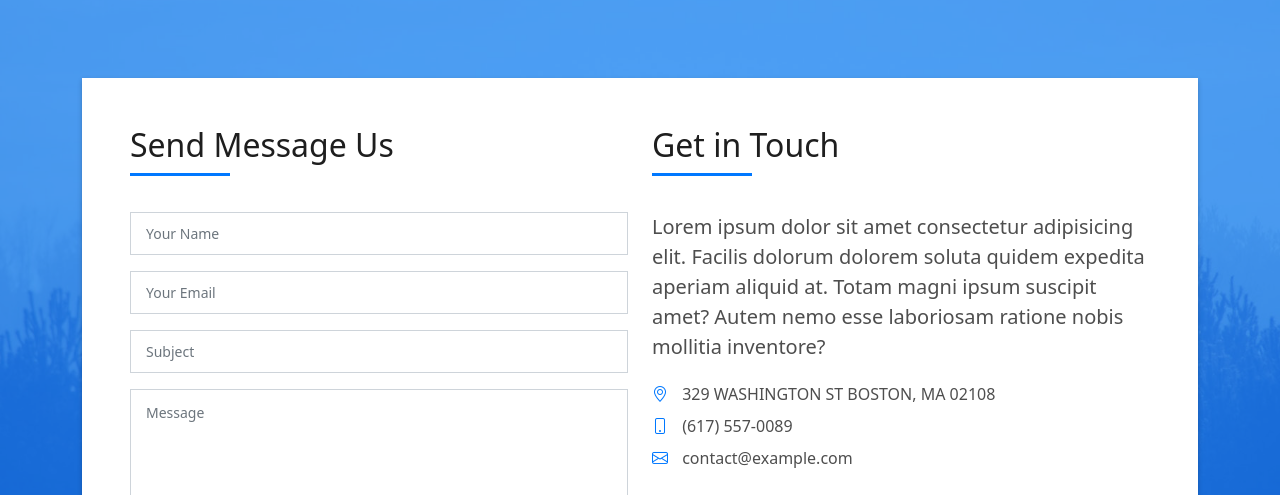
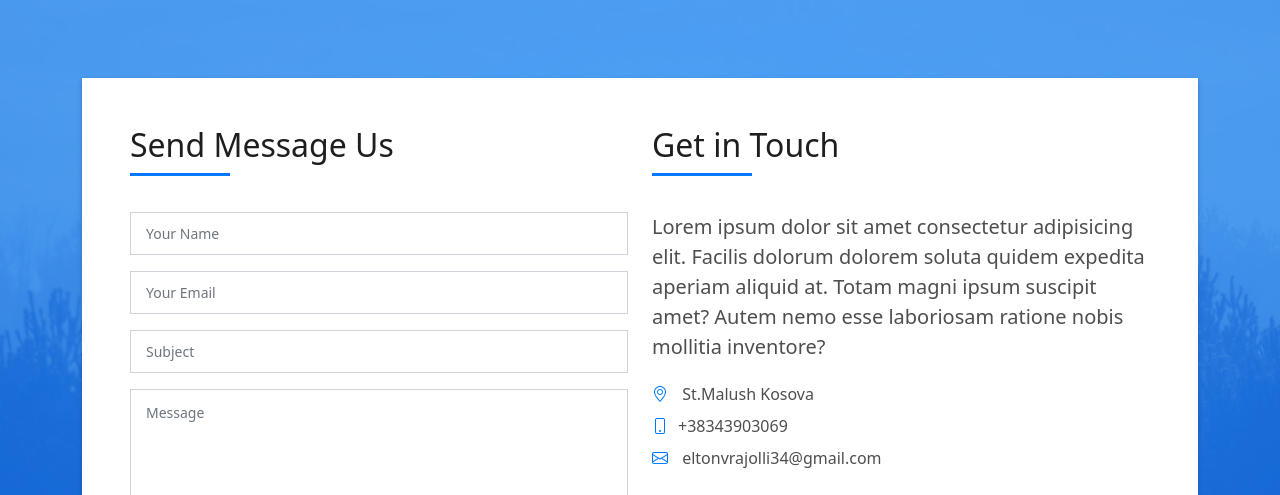
Before and after one commit to Tranzicioni/CV, a plain HTML site: page index.html in a window 1280 px wide. Shown: the part 2056-2551 px from the top of the page. Drawn offline with Linux system fonts and the light colour scheme.

Commit message:
Update index.html

```diff
--- a/index.html
+++ b/index.html
@@ -257,9 +257,9 @@
                         mollitia inventore?
                       </p>
                       <ul class="list-ico">
-                        <li><span class="bi bi-geo-alt"></span> 329 WASHINGTON ST BOSTON, MA 02108</li>
-                        <li><span class="bi bi-phone"></span> (617) 557-0089</li>
-                        <li><span class="bi bi-envelope"></span> contact@example.com</li>
+                        <li><span class="bi bi-geo-alt"></span> St.Malush Kosova</li>
+                        <li><span class="bi bi-phone"></span>+38343903069</li>
+                        <li><span class="bi bi-envelope"></span> eltonvrajolli34@gmail.com</li>
                       </ul>
                     </div>
                     <div class="socials">
```
